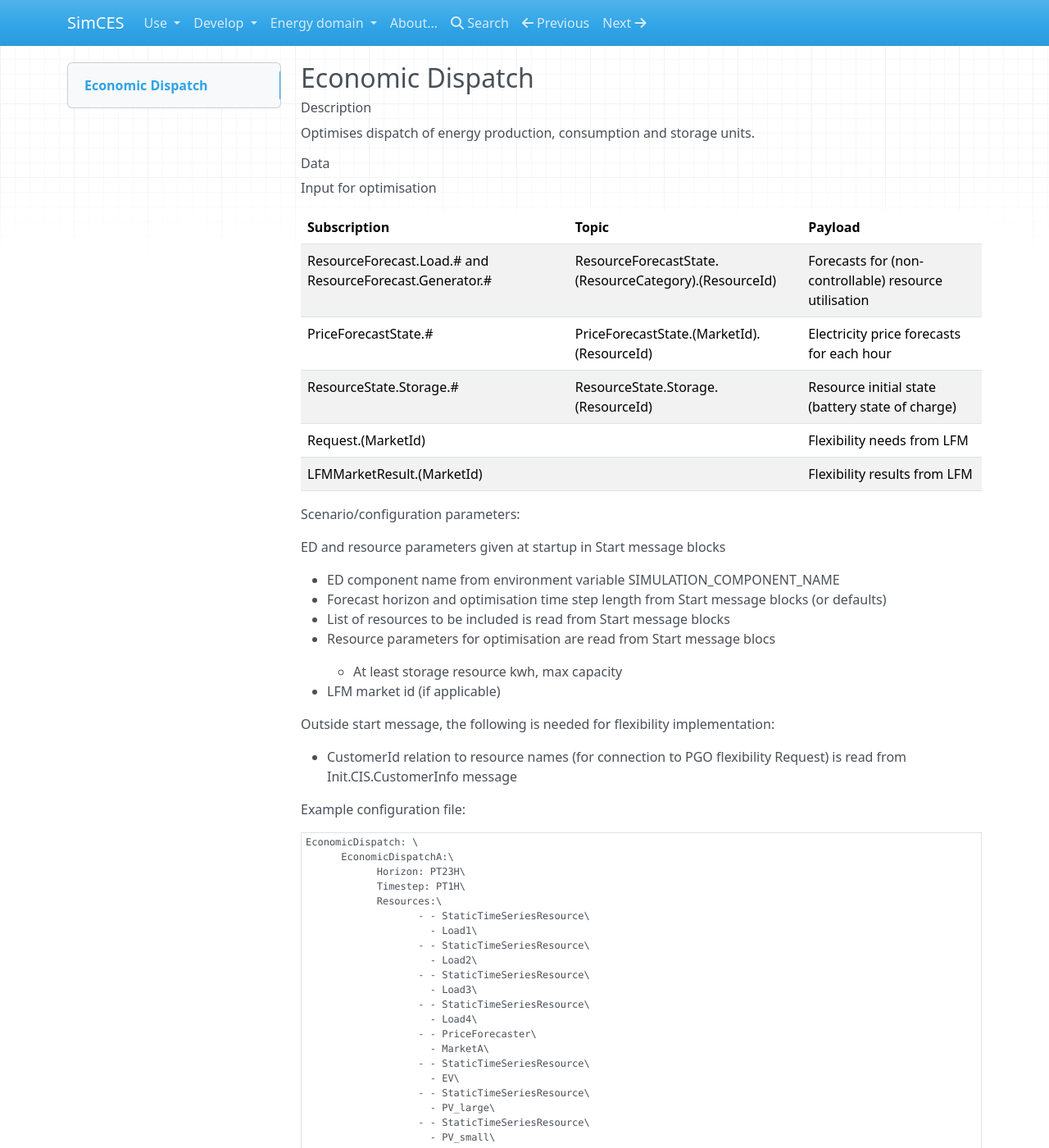
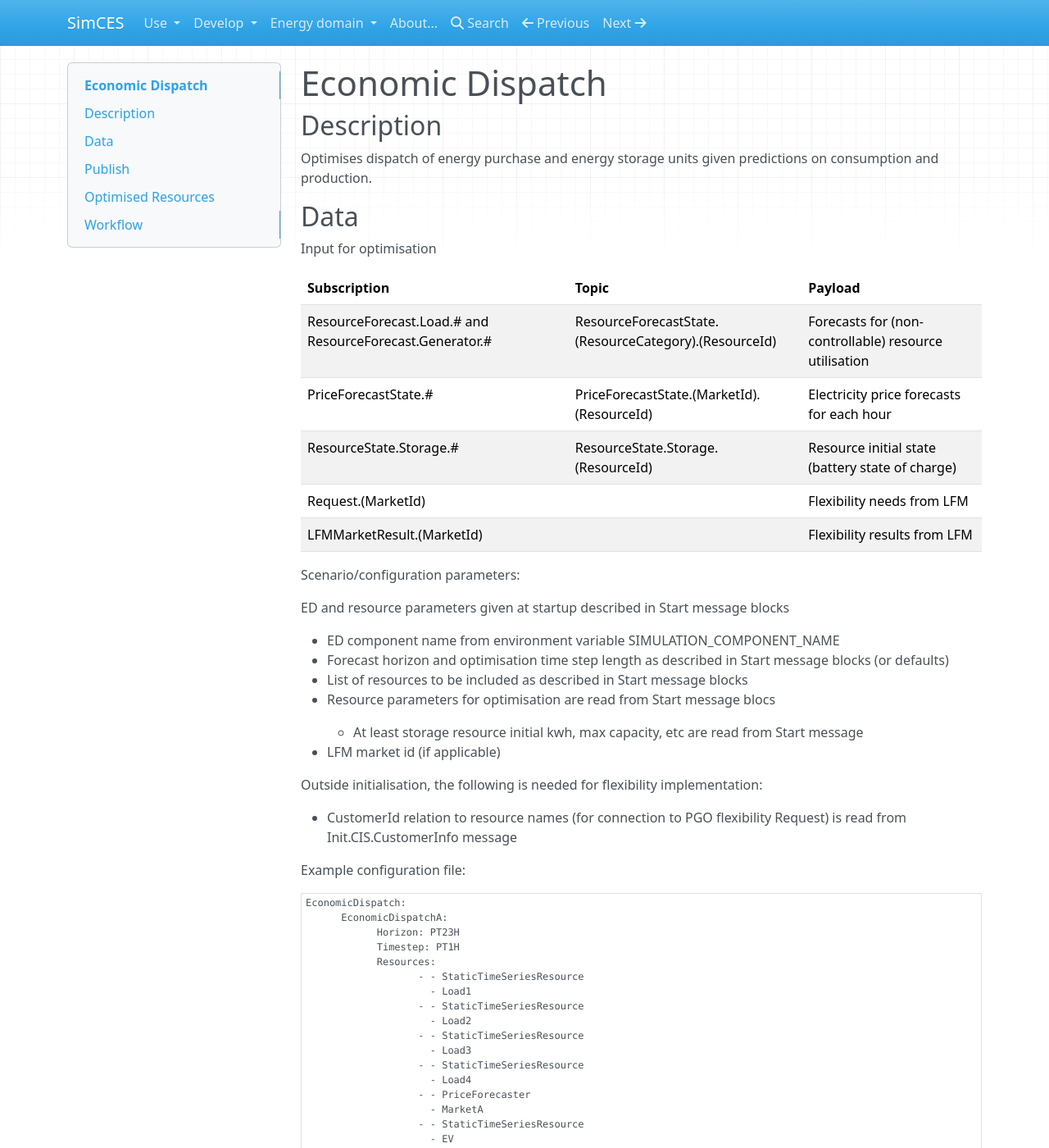
Before and after one commit to simcesplatform/simcesplatform.github.io, an MkDocs documentation site: the page built from markdown/energy_economicdispatch.md, in a window 1280 px wide and 1400 px high. Shown: the whole window at 82% size. Built offline with MkDocs 1.6.1, drawn with Linux system fonts in a browser that asks for light colours; nearby versions of some CDN libraries; library files that are not in the unit come from our copies; some of the changed text lies outside the part shown.

Commit message:
Start message blocks markdown and corrections to ED page

````diff
--- a/markdown/energy_economicdispatch.md
+++ b/markdown/energy_economicdispatch.md
@@ -1,10 +1,10 @@
-## **Economic Dispatch**
+# Economic Dispatch
 
-###### Description
+## Description
 
-Optimises dispatch of energy production, consumption and storage units.
+Optimises dispatch of energy purchase and energy storage units given predictions on consumption and production.
 
-###### Data
+## Data
 
 Input for optimisation
 
@@ -18,57 +18,57 @@
 
 Scenario/configuration parameters:
 
-ED and resource parameters given at startup in Start message blocks
+ED and resource parameters given at startup described in Start message blocks
 
 - ED component name from environment variable SIMULATION_COMPONENT_NAME
-- Forecast horizon and optimisation time step length from Start message blocks (or defaults)
-- List of resources to be included is read from Start message blocks
+- Forecast horizon and optimisation time step length as described in Start message blocks (or defaults)
+- List of resources to be included as described in Start message blocks
 - Resource parameters for optimisation are read from Start message blocs
 
-    - At least storage resource kwh, max capacity
+    - At least storage resource initial kwh, max capacity, etc are read from Start message
 
 - LFM market id (if applicable)
 
-Outside start message, the following is needed for flexibility implementation:
+Outside initialisation, the following is needed for flexibility implementation:
 
 - CustomerId relation to resource names (for connection to PGO flexibility Request) is read from Init.CIS.CustomerInfo message
 
 Example configuration file:
 
 ```nohighlight
-EconomicDispatch: \
-      EconomicDispatchA:\
-            Horizon: PT23H\
-            Timestep: PT1H\
-            Resources:\
-                   - - StaticTimeSeriesResource\
-                     - Load1\
-                   - - StaticTimeSeriesResource\
-                     - Load2\
-                   - - StaticTimeSeriesResource\
-                     - Load3\
-                   - - StaticTimeSeriesResource\
-                     - Load4\
-                   - - PriceForecaster\
-                     - MarketA\
-                   - - StaticTimeSeriesResource\
-                     - EV\
-                   - - StaticTimeSeriesResource\
-                     - PV_large\
-                   - - StaticTimeSeriesResource\
-                     - PV_small\
-                   - - StorageResource\
+EconomicDispatch:
+      EconomicDispatchA:
+            Horizon: PT23H
+            Timestep: PT1H
+            Resources:
+                   - - StaticTimeSeriesResource
+                     - Load1
+                   - - StaticTimeSeriesResource
+                     - Load2
+                   - - StaticTimeSeriesResource
+                     - Load3
+                   - - StaticTimeSeriesResource
+                     - Load4
+                   - - PriceForecaster
+                     - MarketA
+                   - - StaticTimeSeriesResource
+                     - EV
+                   - - StaticTimeSeriesResource
+                     - PV_large
+                   - - StaticTimeSeriesResource
+                     - PV_small
+                   - - StorageResource
                      - StorageA
 ```
 
-###### Publish
+## Publish
 
 | Topic | Payload |
 | --- | --- |
 | ResourceForecastState.Dispatch | The dispatch/schedule |
 | Offer.(MarketId) | Flexibility bids to LFM (if applicable) |
 
-###### Optimised Resources
+## Optimised Resources
 
 The following units are included:
 
@@ -90,7 +90,7 @@
 - Amount to charge/discharge storage per time interval
 - Amount of energy bought from markets per time interval
 
-###### Workflow
+## Workflow
 
 ED component functionality is message triggered. The optimisation relies on input data and therefore we have a barrier for execution; all input data needs to be received before executing/solving the ED problem:
 
````
Also changed, not shown: markdown/energy_msg-startmessageblocks.md (added, +310 -0 lines).
